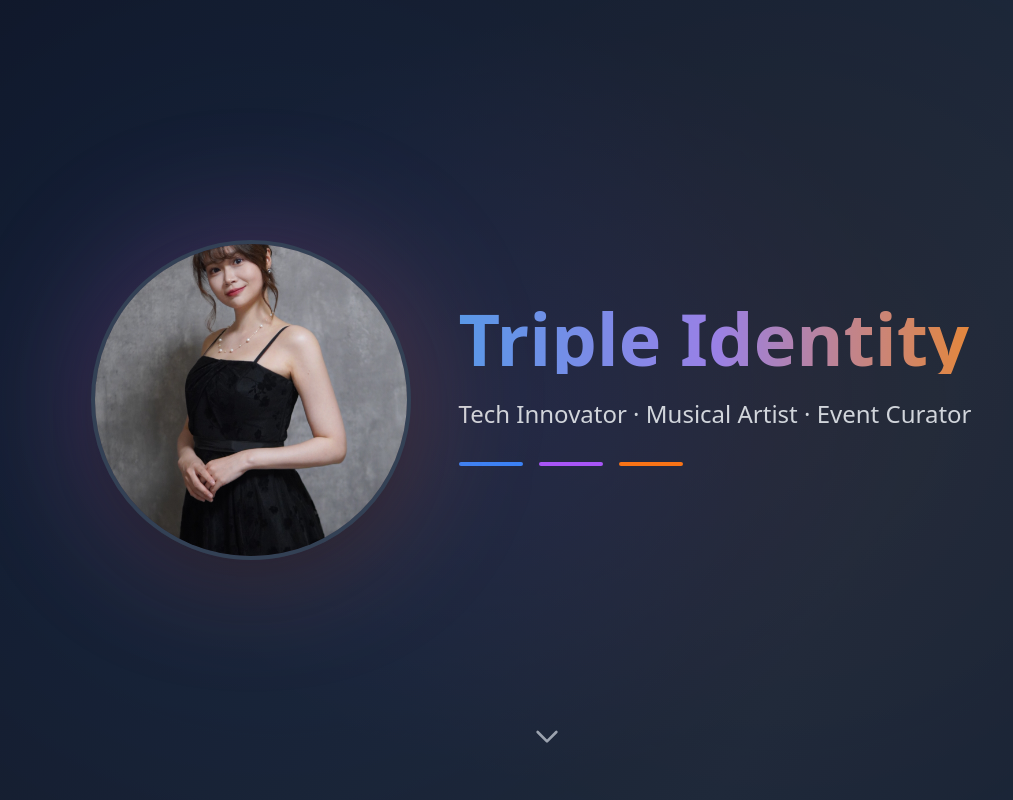
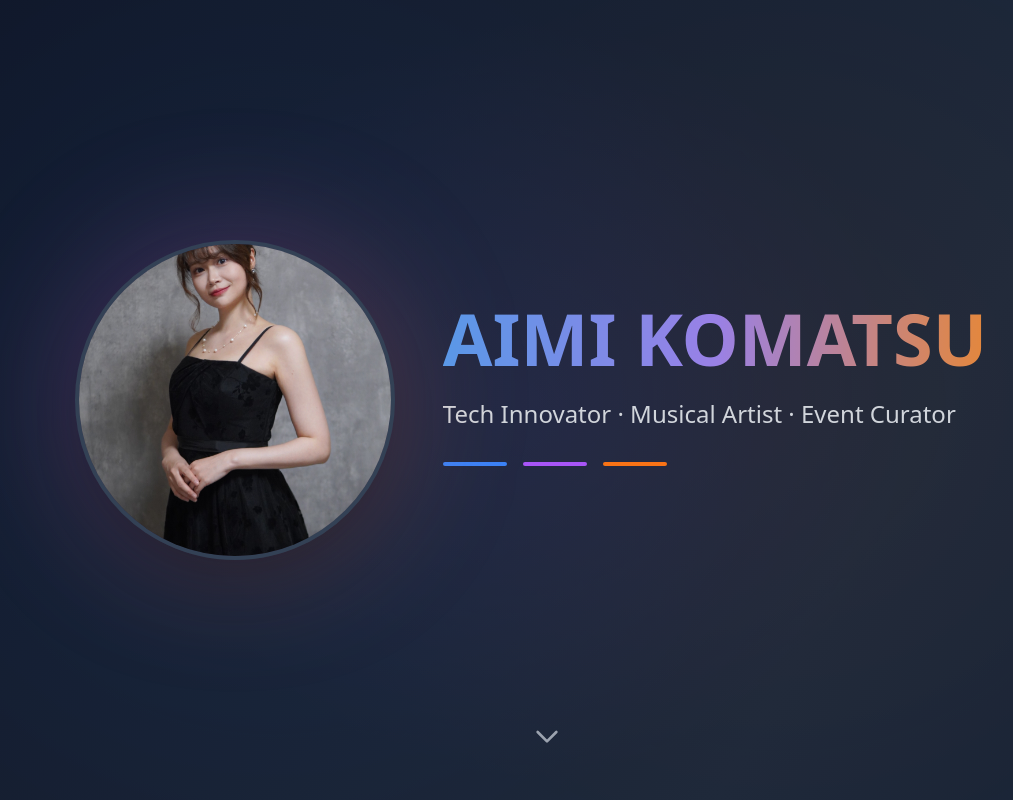
Before and after one commit to aimikomatsu617-web/aimikomatsu617-web.github.io, a plain HTML site: page index.html in a window 1280 px wide. Shown: the top 800 px of the page, without its empty margins (109-1122 px from the left). Drawn offline with nearby package versions, Linux system fonts and the light colour scheme.

Commit message:
Update index.html

```diff
--- a/index.html
+++ b/index.html
@@ -3,7 +3,7 @@
 <head>
     <meta charset="UTF-8">
     <meta name="viewport" content="width=device-width, initial-scale=1.0">
-    <title>Triple Identity - Personal Portfolio</title>
+    <title>AIMI KOMATSU - Personal Portfolio</title>
     <script src="https://cdn.tailwindcss.com"></script>
     <style>
         @keyframes float {
@@ -40,7 +40,7 @@
                     <div class="absolute inset-0 bg-gradient-to-br from-purple-500/30 to-orange-500/30 rounded-full blur-3xl"></div>
                     <img
                         src="https://aimikomatsu617-web.github.io/IMG_0065.JPG"
-                        alt="Profile"
+                        alt="AIMI KOMATSU"
                         class="relative w-full h-full object-cover rounded-full border-4 border-slate-700 shadow-2xl"
                         style="object-position: center;"
                         onerror="this.onerror=null; this.src='https://via.placeholder.com/400x400/334155/9ca3af?text=Photo+Not+Found';"
@@ -50,7 +50,7 @@
 
             <div class="flex-1 text-center md:text-left">
                 <h1 class="text-5xl md:text-7xl font-bold mb-6 gradient-text animate-pulse-slow">
-                    Triple Identity
+                    AIMI KOMATSU
                 </h1>
                 <p class="text-xl md:text-2xl text-gray-300 mb-8">
                     Tech Innovator · Musical Artist · Event Curator
@@ -194,7 +194,7 @@
 
     <!-- Footer -->
     <footer class="border-t border-slate-800 py-8 text-center text-gray-500">
-        <p>© 2025 · Tech · Music · Events · Living Multiple Lives</p>
+        <p>© 2025 AIMI KOMATSU · Tech · Music · Events</p>
     </footer>
 
 </body>
```
